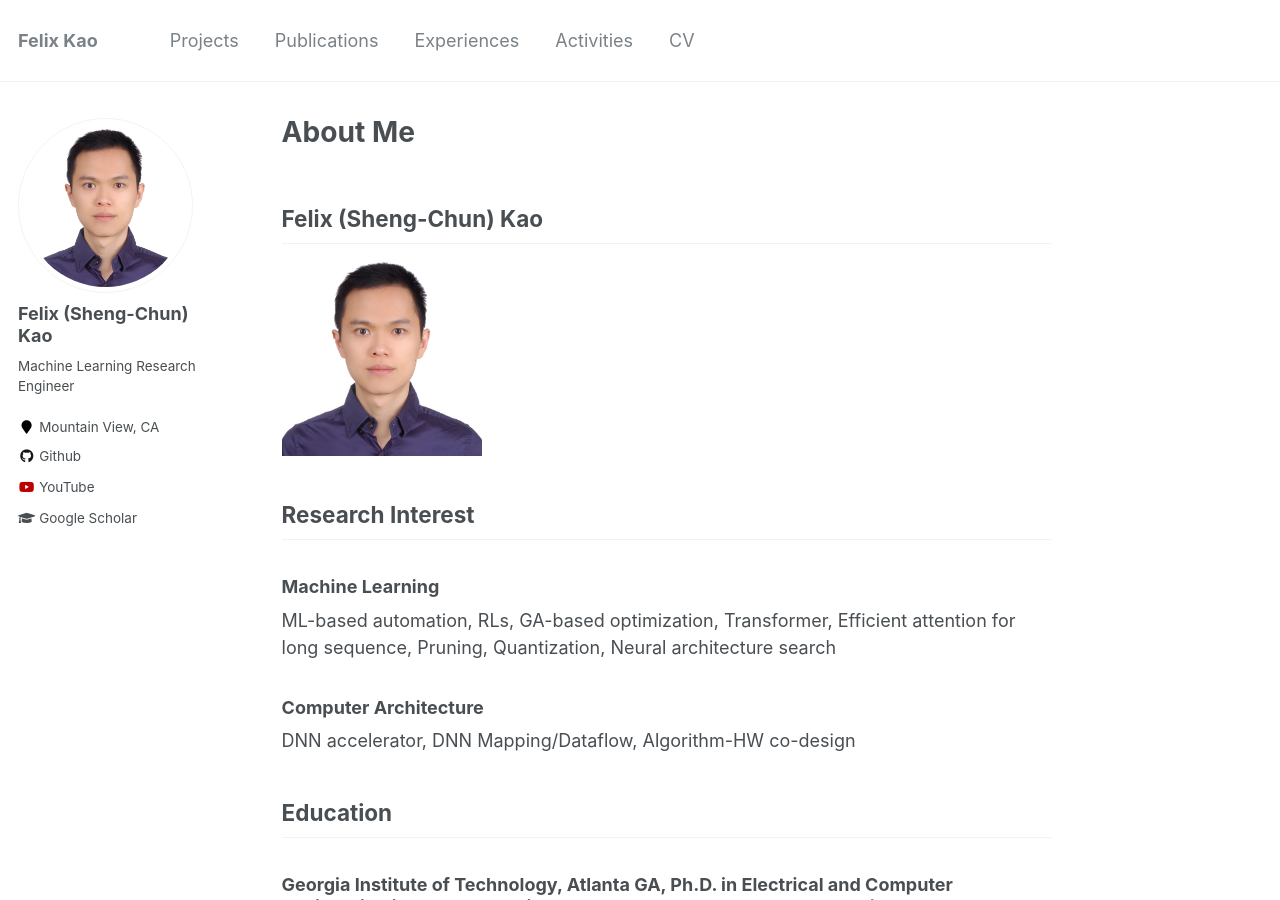
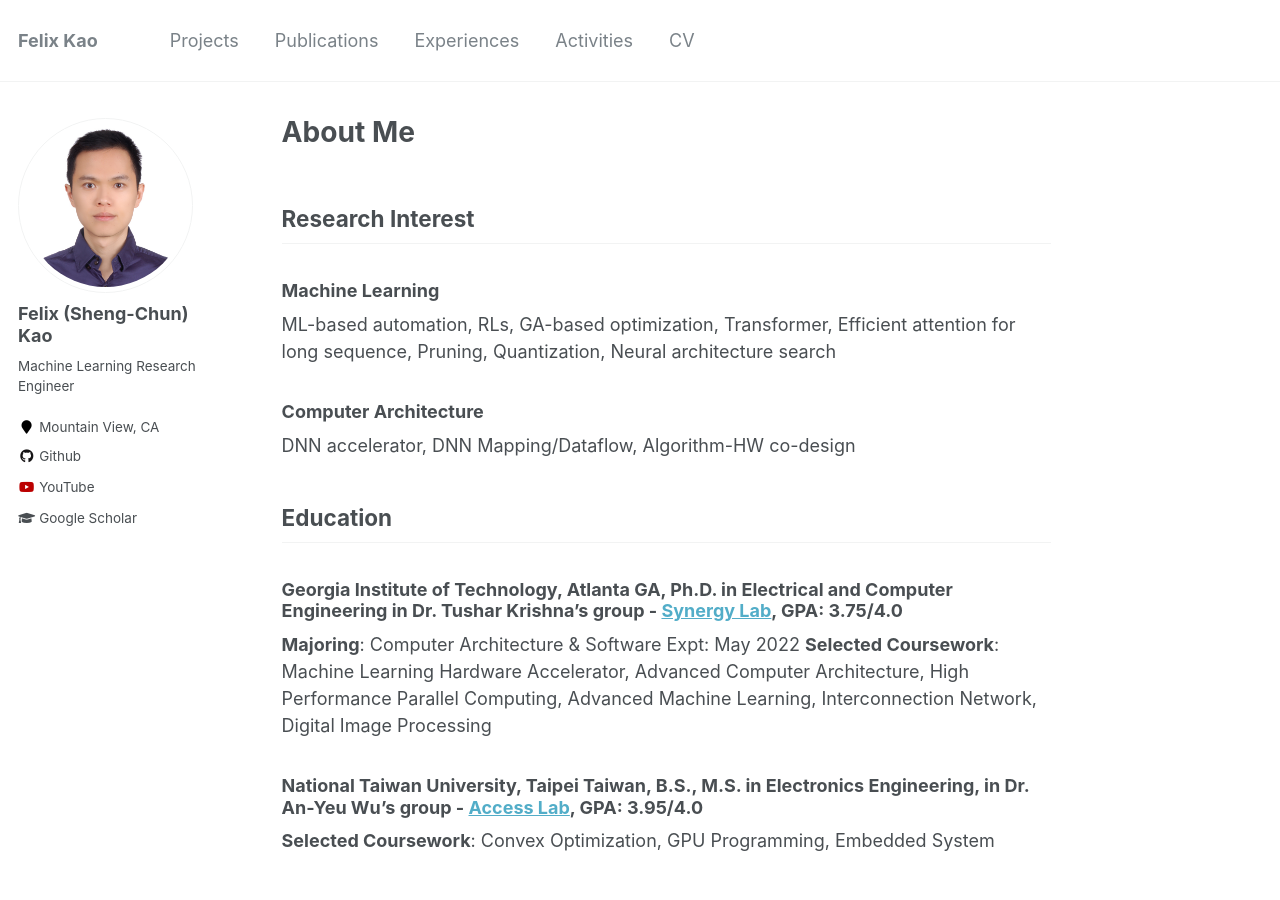
Before and after one commit to felix0901/felix, a Jekyll site: the page built from _pages/about.md, in a window 1280 px wide and 900 px high. Built offline with Jekyll 4.4.1, drawn with Linux system fonts in a browser that asks for light colours.

Commit message:
Update about.md

```diff
--- a/_pages/about.md
+++ b/_pages/about.md
@@ -7,10 +7,6 @@ redirect_from:
   - /about/
   - /about.html
 ---
-
-## Felix (Sheng-Chun) Kao
-<img src="../images/photo.jpg" alt="photo" width="200"/>
-
 
 ## Research Interest
 ### Machine Learning
```
